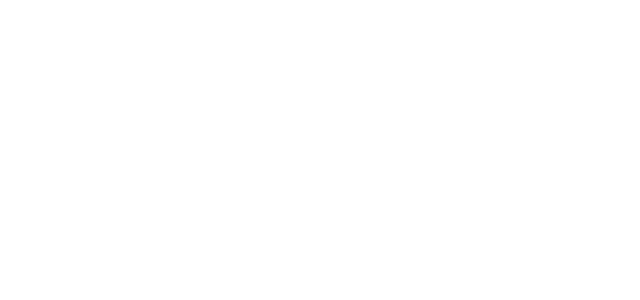
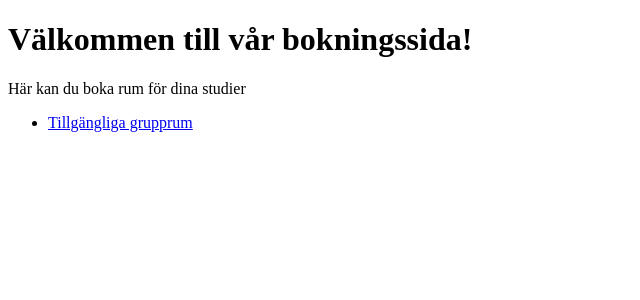
Before and after one commit to MelvinAnderhagen/grupp4-ts-examinerande, a React (Vite) app: page / in a window 1280 px wide. Shown: the top 300 px of the page, without its empty margins (0-640 px from the left). Built offline with nearby package versions, Linux system fonts and the light colour scheme.

Commit message:
feat: setup react router and basic page structure

```diff
--- a/src/main.tsx
+++ b/src/main.tsx
@@ -1,9 +1,10 @@
 import { StrictMode } from "react";
 import { createRoot } from "react-dom/client";
-import App from "./App.tsx";
+import { RouterProvider } from "react-router";
+import { router } from "./routes.tsx";
 
 createRoot(document.getElementById("root")!).render(
   <StrictMode>
-    <App />
+    <RouterProvider router={router} />
   </StrictMode>,
 );
--- /dev/null
+++ b/src/pages/Home.tsx
@@ -0,0 +1,16 @@
+import { Link } from "react-router";
+
+export function Home() {
+  return (
+    <div>
+      <h1>Välkommen till vår bokningssida!</h1>
+      <p>Här kan du boka rum för dina studier</p>
+
+      <ul>
+        <li>
+          <Link to="/rum">Tillgängliga grupprum</Link>
+        </li>
+      </ul>
+    </div>
+  );
+}
--- /dev/null
+++ b/src/pages/RumDetaljSida.tsx
@@ -0,0 +1,8 @@
+export function RumDetaljSida() {
+  return (
+    <div>
+      <h2>Grupprum Detaljer</h2>
+      <p>Här visas detaljinformation om det valda grupprummet.</p>
+    </div>
+  );
+}
--- /dev/null
+++ b/src/pages/RumSida.tsx
@@ -0,0 +1,8 @@
+export function RumSida() {
+  return (
+    <div>
+      <h2>Tillgängliga Grupprum</h2>
+      <p>Här visas listan över alla grupprum i biblioteket.</p>
+    </div>
+  );
+}
--- /dev/null
+++ b/src/routes.tsx
@@ -0,0 +1,19 @@
+import { createBrowserRouter } from "react-router";
+import { Home } from "./pages/Home";
+import { RumSida } from "./pages/RumSida";
+import { RumDetaljSida } from "./pages/rumDetaljSida";
+
+export const router = createBrowserRouter([
+  {
+    path: "/",
+    element: <Home />,
+  },
+  {
+    path: "/rum",
+    element: <RumSida />,
+  },
+  {
+    path: "/rum/:id",
+    element: <RumDetaljSida />,
+  },
+]);
```
Also changed, not shown: src/pages/testPage.tsx (deleted, +0 -7 lines), 1 other file (tests, documents, lock files or other folders).
